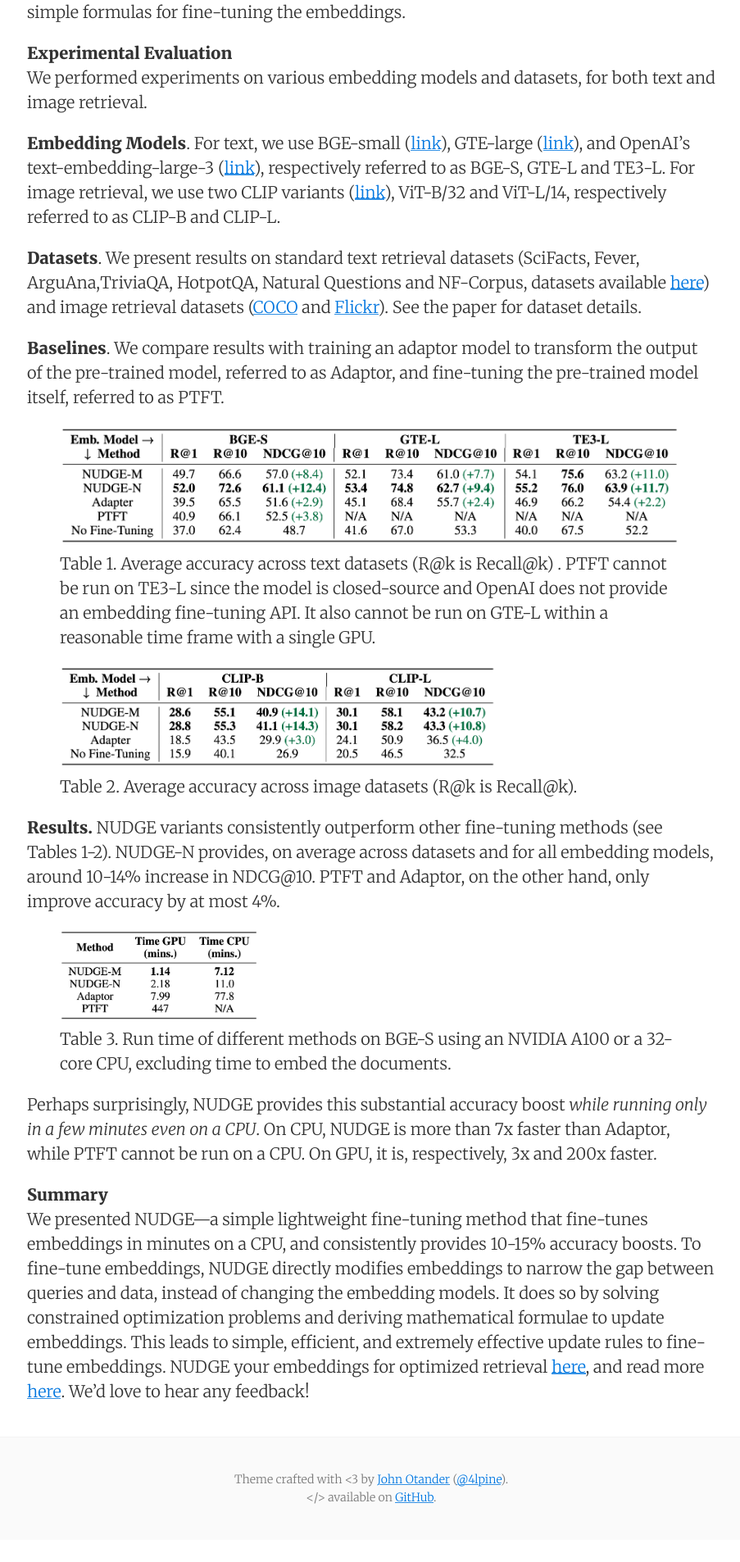
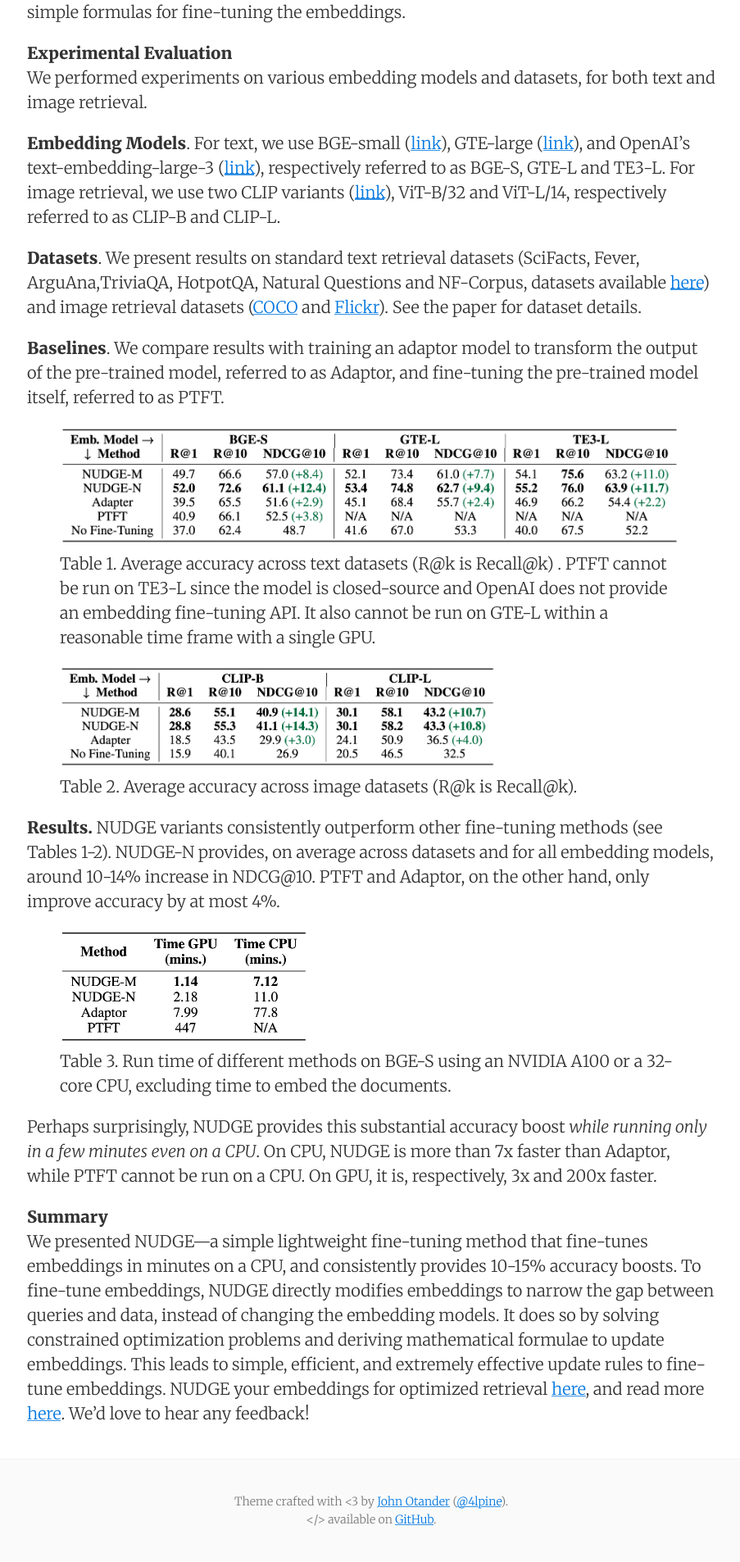
Before and after one commit to data-people-group/data-people-group.github.io, a Jekyll site: the page built from _posts/2024-09-05-nudge.md, in a window 1280 px wide. Shown: the part 2704-4610 px from the top of the page at 82% size, without its empty margins (187-1090 px from the left). Built offline with Jekyll 4.4.1, drawn with Linux system fonts in a browser that asks for light colours; before the commit the page ends 4583 px from its top, so only the background shows below that.

Commit message:
Update 2024-09-05-nudge.md

```diff
--- a/_posts/2024-09-05-nudge.md
+++ b/_posts/2024-09-05-nudge.md
@@ -58,7 +58,7 @@ We performed experiments on various embedding models and datasets, for both text
 **Results.** NUDGE variants consistently outperform other fine-tuning methods (see Tables 1-2). NUDGE-N provides, on average across datasets and for all embedding models, around 10-14% increase in NDCG@10. PTFT and Adaptor, on the other hand, only improve accuracy by at most 4%.
 
 <figure>
-  <img src="https://data-people-group.github.io/images/nudge/res_runtime.png"  style="width:32%">
+  <img src="https://data-people-group.github.io/images/nudge/res_runtime.png"  style="width:40%">
   <figcaption>Table 3. Run time of different methods on BGE-S using an NVIDIA A100 or a 32-core CPU, excluding time to embed the documents.</figcaption>
 </figure>
 
```
